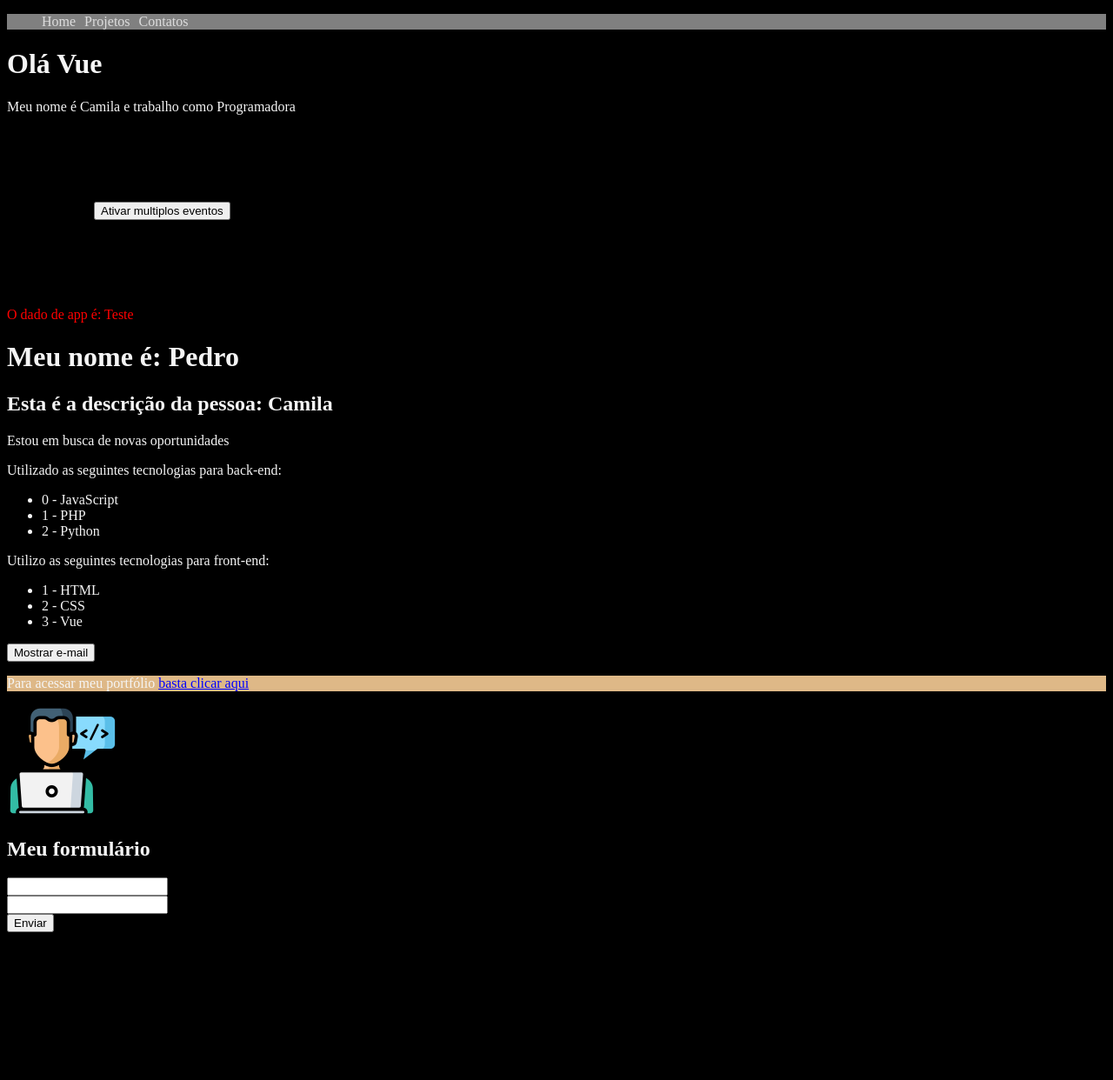
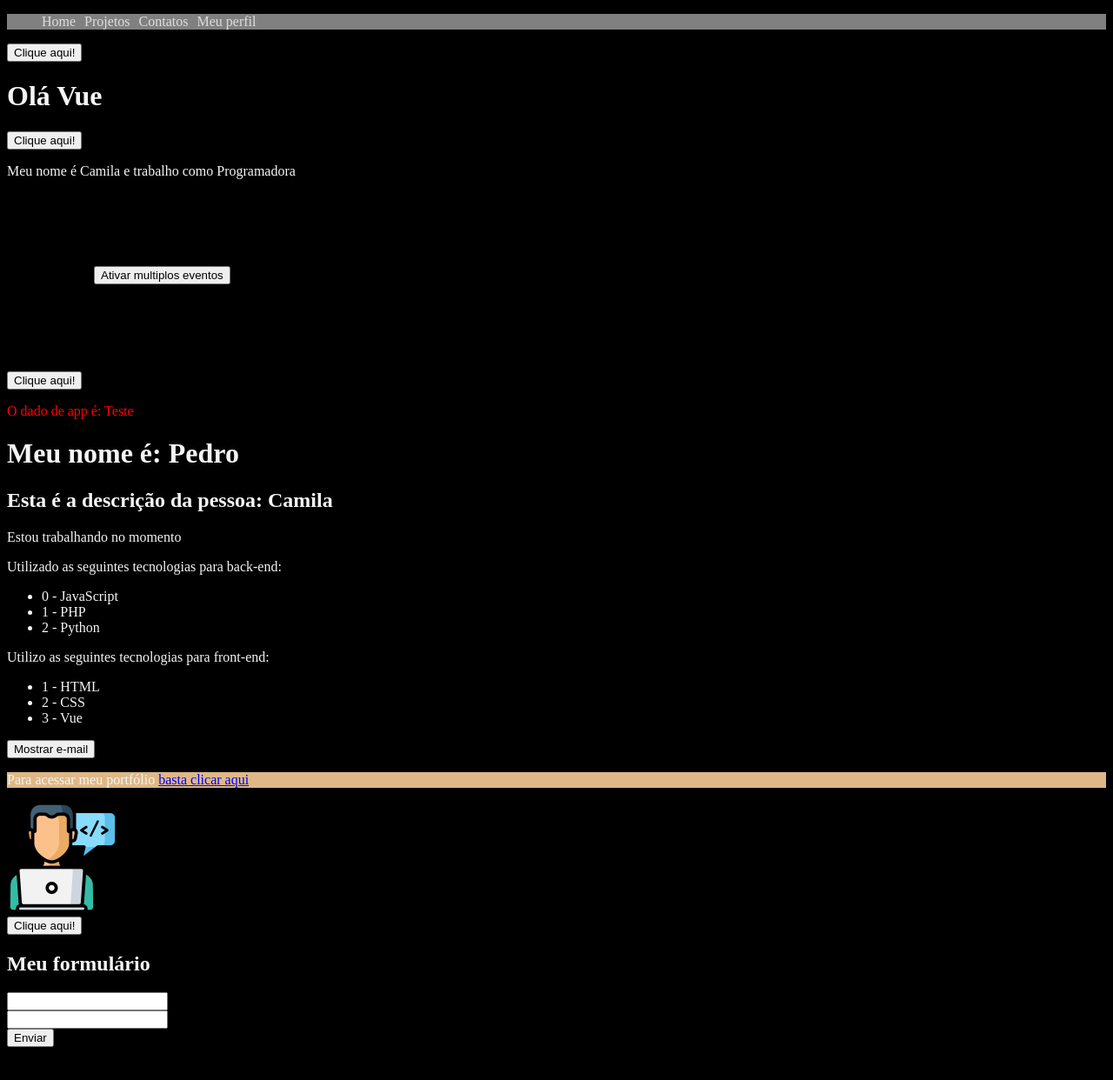
Before and after one commit to MyllaC/curso-vue, a Vue app in the folder 2_projeto_vue/: page / in a window 1280 px wide. Shown: the top 1242 px of the page at 87% size. Before the commit the page ends 1180 px from the top, so only its background shows below. Built offline with nearby package versions, Linux system fonts and the light colour scheme.

Commit message:
aula16e17_reutilizando-componentes-e-props

```diff
--- a/2_projeto_vue/src/App.vue
+++ b/2_projeto_vue/src/App.vue
@@ -1,6 +1,6 @@
 <template>
   <div>
-    <Header />
+    <Header :esta_logado="true" />
     <PrimeiroComponente />
     <p class="paragrafo-pai">O dado de app é: {{ testando }}</p>
     <LifeCycle />
--- a/2_projeto_vue/src/components/Header.vue
+++ b/2_projeto_vue/src/components/Header.vue
@@ -3,12 +3,14 @@
     <li><a href="#">Home</a></li>
     <li><a href="#">Projetos</a></li>
     <li><a href="#">Contatos</a></li>
+    <li v-if="esta_logado"><a href="#">Meu perfil</a></li>
   </ul>
 </template>
 
 <script>
 export default {
   name: "Header",
+  props: ["esta_logado"],
 };
 </script>
 
--- a/2_projeto_vue/src/components/Info.vue
+++ b/2_projeto_vue/src/components/Info.vue
@@ -1,5 +1,6 @@
 <template>
   <div>
+    <p>{{compEmail}}</p>
     <p v-if="esta_trabalhando">Estou trabalhando no momento</p>
     <p v-else>Estou em busca de novas oportunidades</p>
     <p>Utilizado as seguintes tecnologias para back-end:</p>
@@ -35,11 +36,15 @@
 import Picture from "./Picture.vue";
 export default {
   name: "Info",
+  props: {
+    email: String,
+    esta_trabalhando: Boolean
+  },
   data() {
     return {
-      esta_trabalhando: false,
+
       mostrar_email: false,
-      email: "criscamila09@gmail.com",
+
       meu_link: "https://github.com/MyllaC",
       textoBotao: "Mostrar e-mail",
       backend_technologies: ["JavaScript", "PHP", "Python"],
--- a/2_projeto_vue/src/components/Pessoa.vue
+++ b/2_projeto_vue/src/components/Pessoa.vue
@@ -1,7 +1,7 @@
 <template>
   <div>
     <h2>Esta é a descrição da pessoa: {{ nome }}</h2>
-    <Info />
+    <Info :email="email" :esta_trabalhando="true" />
     <Form />
   </div>
 </template>
@@ -14,6 +14,7 @@
   data() {
     return {
       nome: "Camila",
+      email: "criscami222a@gmail.com",
     };
   },
   components: { Info, Form },
--- a/2_projeto_vue/src/components/Picture.vue
+++ b/2_projeto_vue/src/components/Picture.vue
@@ -1,8 +1,12 @@
 <template>
-  <img :src="avatar" :alt="descricao" />
+  <div>
+    <img :src="avatar" :alt="descricao" />
+    <Reutilizacao />
+  </div>
 </template>
 
 <script>
+import Reutilizacao from "./Reutilizacao.vue";
 export default {
   name: "Picture",
   data() {
@@ -11,5 +15,6 @@
       descricao: "Imagem de login",
     };
   },
+  components: { Reutilizacao },
 };
 </script>
--- a/2_projeto_vue/src/components/PrimeiroComponente.vue
+++ b/2_projeto_vue/src/components/PrimeiroComponente.vue
@@ -1,13 +1,17 @@
 <template>
   <div>
+    <Reutilizacao />
     <h1>Olá Vue</h1>
+    <Reutilizacao />
     <p>Meu nome é {{ nome }} e trabalho como {{ profissao }}</p>
     <MultiplosEventos />
+    <Reutilizacao />
   </div>
 </template>
 
 <script>
 import MultiplosEventos from "./MultiplosEventos.vue";
+import Reutilizacao from "./Reutilizacao.vue";
 export default {
   name: "PrimeiroComponente",
   data() {
@@ -16,6 +20,6 @@
       profissao: "Programadora",
     };
   },
-  components: { MultiplosEventos },
+  components: { MultiplosEventos, Reutilizacao },
 };
 </script>
--- /dev/null
+++ b/2_projeto_vue/src/components/Reutilizacao.vue
@@ -0,0 +1,22 @@
+<template>
+  <div>
+    <button @click="ativar">Clique aqui!</button>
+    <span v-show="ativou">Ativado!</span>
+  </div>
+</template>
+
+<script>
+export default {
+  name: "Reutilizacao",
+  data() {
+    return {
+      ativou: false,
+    };
+  },
+  methods: {
+    ativar() {
+      this.ativou = !this.ativou;
+    },
+  },
+};
+</script>
```
